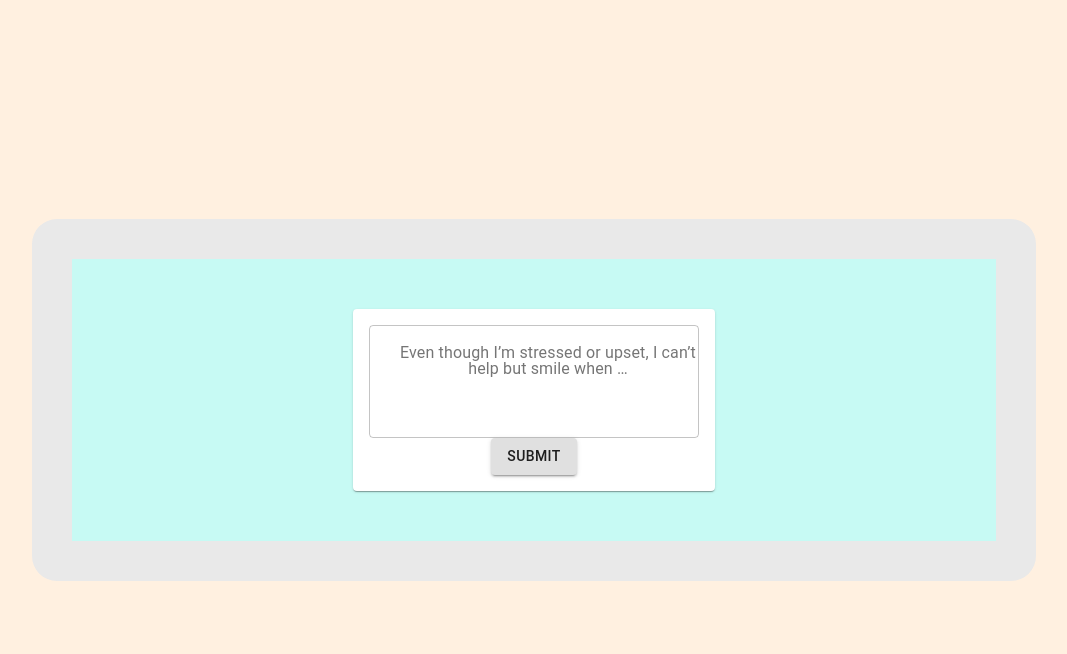
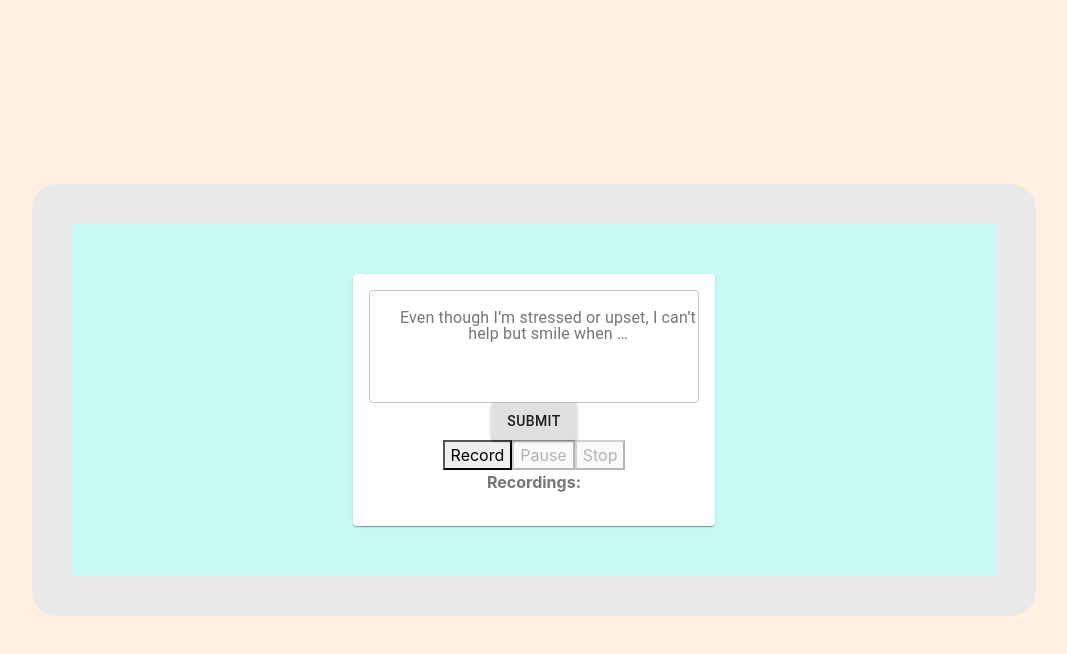
Before and after one commit to P3TeamTwo/p3, a React (Create React App) app in the folder client/: page /Daily in a window 1280 px wide. Both pictures are taken after a click on the button "SUBMIT". Shown: the top 654 px of the page, without its empty margins (106-1173 px from the left). Built offline with nearby package versions, Linux system fonts and the light colour scheme; a web font is replaced by a local one.

Commit message:
Voice memo outline

```diff
--- a/client/src/components/QComponents/longform/LongForm.js
+++ b/client/src/components/QComponents/longform/LongForm.js
@@ -1,8 +1,8 @@
-import React, { useState } from 'react';
+import React, { useState, useRef } from 'react';
 import { Button, TextField } from '@material-ui/core';
 import questions from '../../Questions/LongForm.json';
+import Voice from './Voice';
 
-// import Voice from './Voice.js'
 
 const storeQuestions = []
 questions.map(question => {
@@ -21,7 +21,7 @@ function LongForm(props) {
     }
 
     return (
-        <>
+        <div >
             <form>
                 <TextField
                     id="outlined-multiline-static"
@@ -40,10 +40,9 @@ function LongForm(props) {
                         props.handleSubmit(e, userResponse)
                     }
                     }>SUBMIT</Button>
-
             </form>
-        {/* <Voice/> */}
-        </>
+            <Voice />
+        </div>
     )
 }
 
--- a/client/src/components/QComponents/longform/Voice.js
+++ b/client/src/components/QComponents/longform/Voice.js
@@ -7,7 +7,7 @@ const Voice = () => {
 
 
     return (
-        <div style="max-width: 28em;">
+        <div >
             <div id="controls">
                 <button id="recordButton">Record</button>
                 <button id="pauseButton" disabled>Pause</button>
```
Lines whose indentation alone changed are shown as unchanged.
